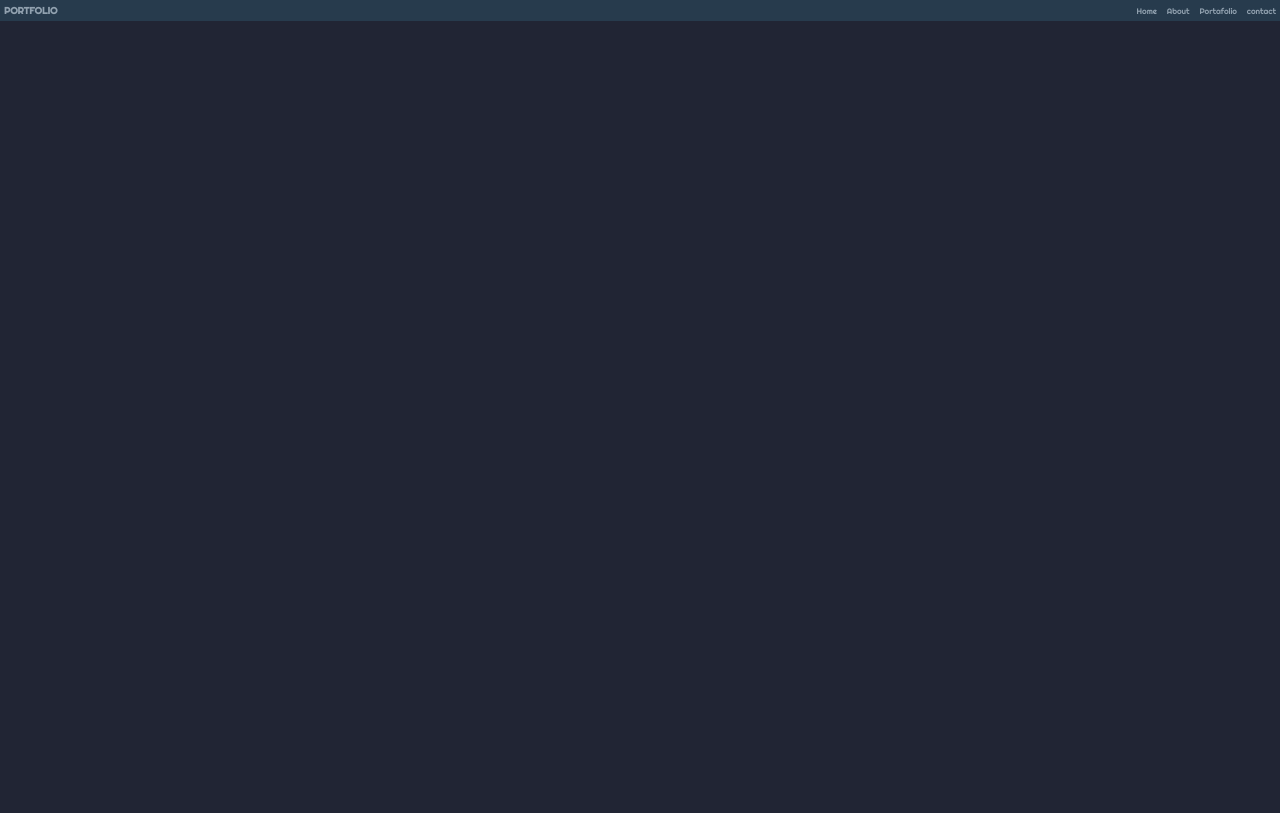
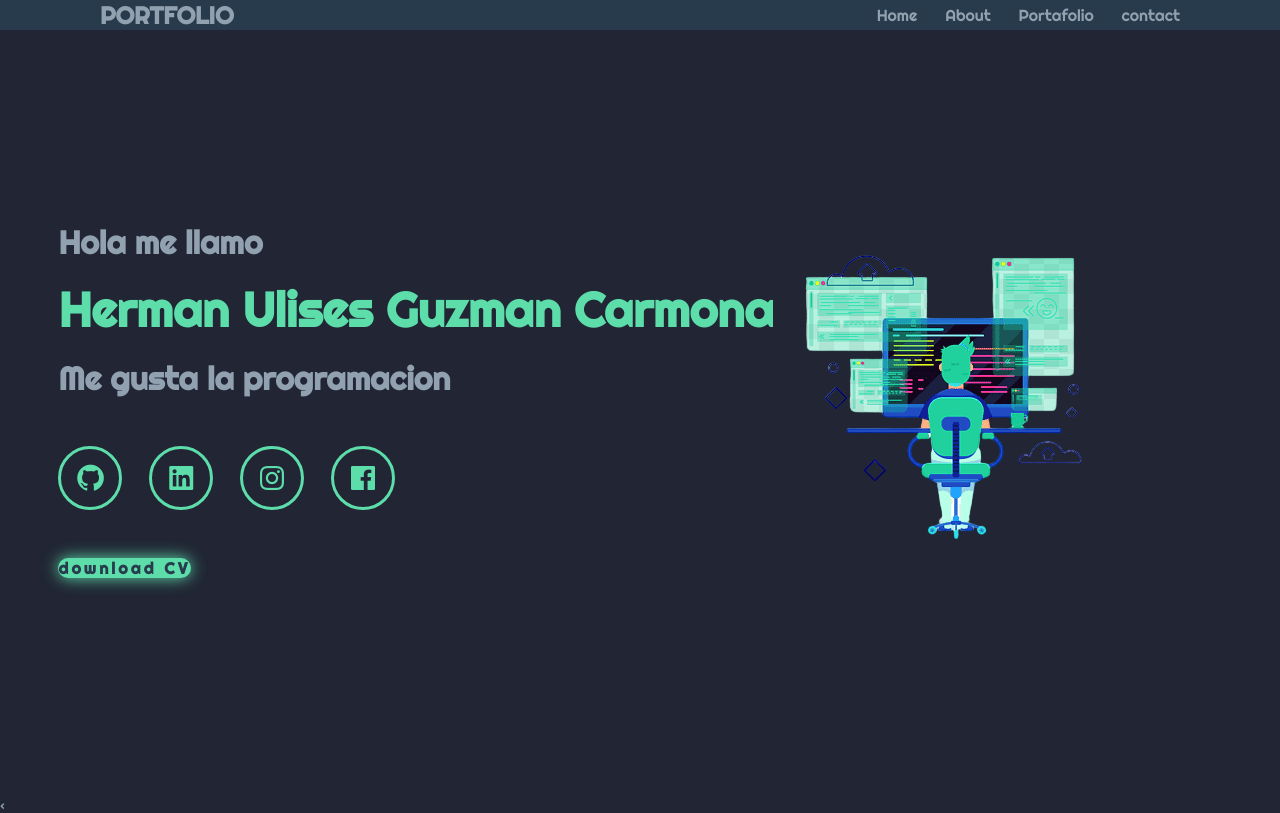
Before and after one commit to HERMAN-ULI/portafolio, a plain HTML site: page index.html in a window 1280 px wide. Drawn offline with nearby package versions, Linux system fonts and the light colour scheme.

Commit message:
add the home and styles to the home

```diff
--- a/index.html
+++ b/index.html
@@ -7,20 +7,41 @@
     <meta name="viewport" content="width=device-width, initial-scale=1.0">
     <title>Document</title>
     <link rel="stylesheet" href="style.css">
-
+    <link href='https://unpkg.com/boxicons@2.1.4/css/boxicons.min.css' rel='stylesheet'>
 </head>
 
 <body>
     <header class="header">
         <a href="logo" class="logo">PORTFOLIO</a>
-        <nav class="navar">
+
+        <i class='bx bx-menu bx-flashing' id="menu-icon"></i>
+        <nav class="navbar">
             <a href="#home">Home</a>
             <a href="#about">About</a>
             <a href="#portfolio">Portafolio</a>
             <a href="#contact">contact</a>
         </nav>
     </header>
-    <script src="/index.js"></script>
+
+    <section class="home" id="home">
+        <div class="home-content">
+            <h3>Hola me llamo</h3>
+            <h1>Herman Ulises Guzman Carmona</h1>
+            <h3>Me gusta la programacion</h3>
+            <div class="social-media">
+                <a href="#"><i class='bx bxl-github'></i></a>
+                <a href="#"><i class='bx bxl-linkedin-square'></i></a>
+                <a href="#"><i class='bx bxl-instagram'></i></a>
+                <a href="#"><i class='bx bxl-facebook-square'></i></a>
+            </div>
+            <a href="#" class="btn">download CV</a>
+        </div>
+        <div class="img-home">
+            <img src="homeimg.png" alt="">
+        </div>
+    </section>
+    < <script src=" /index.js">
+        </script>
 </body>
 
 </html>
--- a/style.css
+++ b/style.css
@@ -25,34 +25,105 @@ body {
     color: var(--text-color);
 }
 
+section {
+    min-height: 100vh;
+    padding: ;
+}
+
 .header {
     position: fixed;
     top: 0;
     left: 0;
     width: 100%;
-    padding: 4px;
+    padding: 0 100px;
     background: var(--second-bg-color);
     display: flex;
     justify-content: space-between;
     align-items: center;
-    z-index: 60;
+    z-index: 100;
 }
 
 .logo {
-    font-size: .6rem;
+    font-size: 1.5rem;
     color: var(--text-color);
     font-weight: 600;
     cursor: default;
 }
 
-.navar a {
-    font-size: .5rem;
+.navbar a {
+    font-size: 1rem;
     color: var(--text-color);
-    margin-left: 7px;
+    margin-left: 25px;
     transition: .3s;
 }
 
-.navar a:hover {
+.navbar a:hover {
     color: var(--main-color);
 
 }
+
+#menu-icon {
+    font-size: 1rem;
+    color: var(--text-color);
+    display: none;
+}
+
+.home {
+    display: flex;
+    justify-content: center;
+    align-items: center;
+}
+
+.img-home {
+    width: 35vw;
+
+}
+
+.home-content h3 {
+    font-size: 2rem;
+    font-weight: 700;
+}
+
+.home-content h1 {
+    font-size: 3rem;
+    font-weight: 700;
+    line-height: 2;
+    color: var(--main-color);
+}
+
+.social-media a {
+    display: inline-flex;
+    justify-content: center;
+    align-items: center;
+    width: 4rem;
+    height: 4rem;
+    background: transparent;
+    border: .2rem solid var(--main-color);
+    border-radius: 50%;
+    font-size: 2rem;
+    color: var(--main-color);
+    margin: 3rem 1.5rem 3rem 0;
+    transition: .5s;
+}
+
+.social-media a:hover {
+    background-color: var(--main-color);
+    color: var(--bg-color);
+    box-shadow: 0 0 1rem var(--main-color);
+}
+
+.btn {
+    display: inline-block;
+    background: var(--main-color);
+    border-radius: 5rem;
+    box-shadow: 0 0 1rem var(--main-color);
+    font-size: 1rem;
+    color: var(--second-bg-color);
+    letter-spacing: .2rem;
+    font-weight: 600;
+    transition: .5s ease;
+}
+
+.btn:hover {
+    box-shadow: none;
+}
```
Also changed, not shown: homeimg.png (added).
